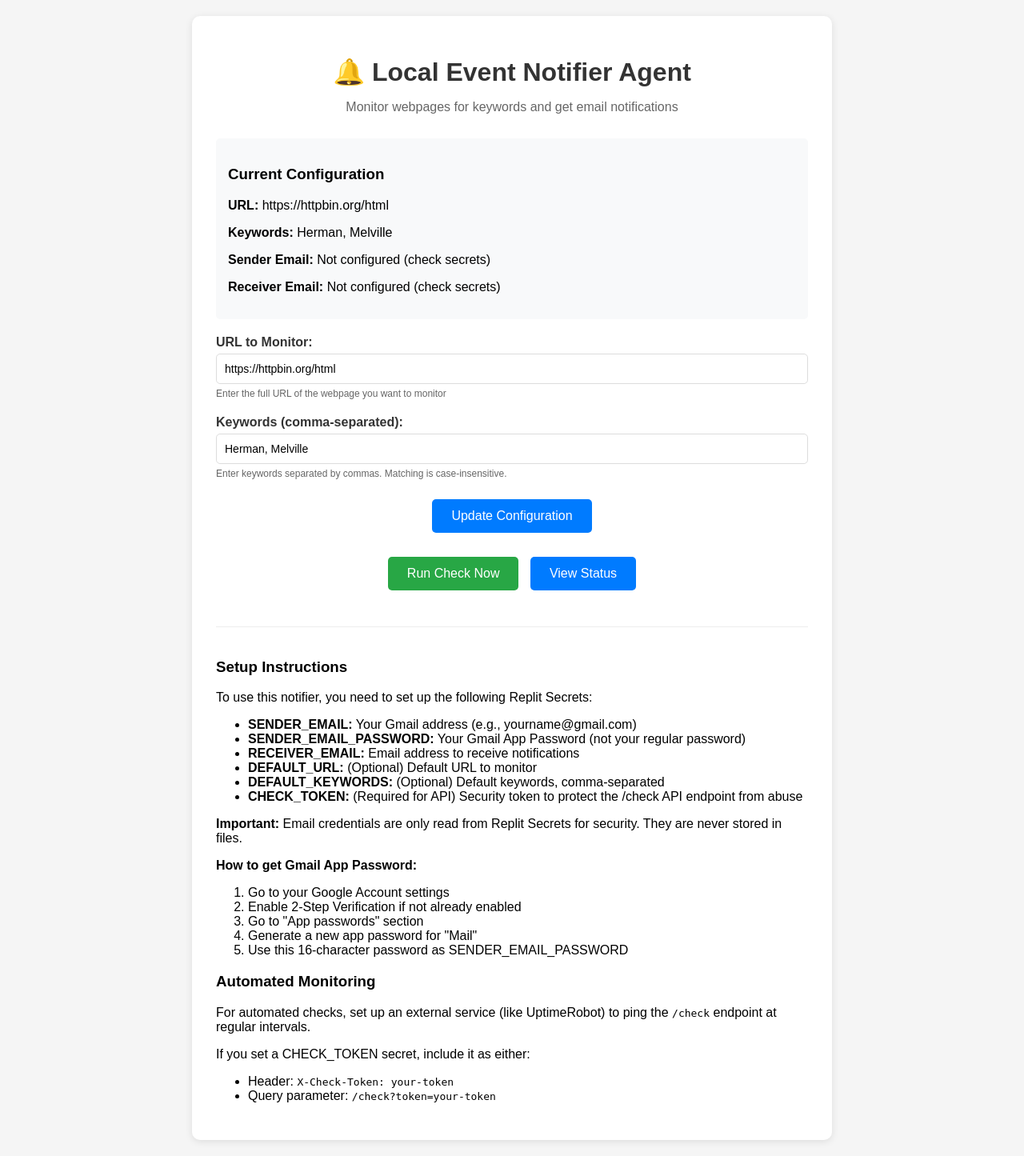
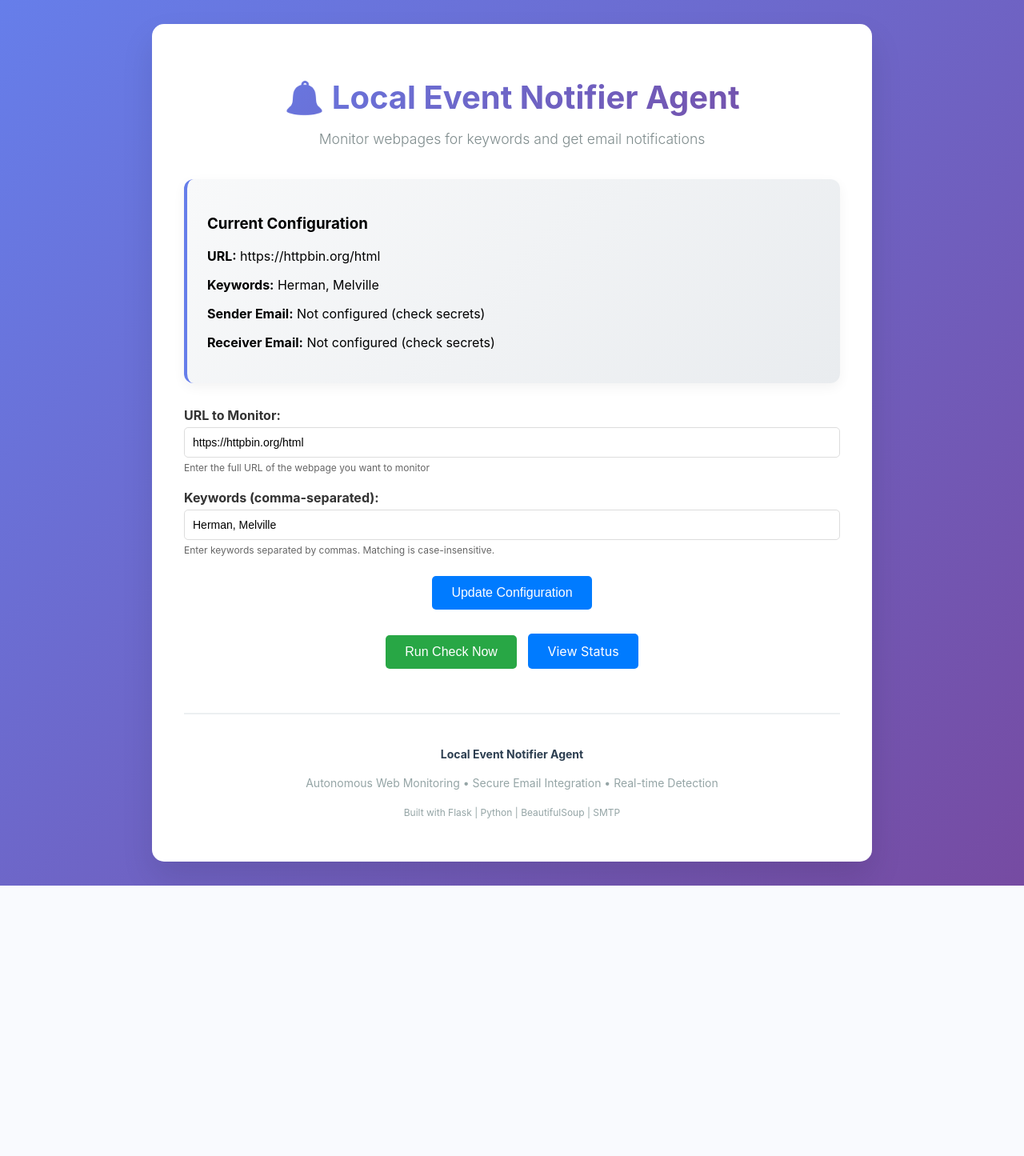
Before and after one commit to aayushman1403/Event-notifier-agentic-ai, a Flask app: page / in a window 1280 px wide. Shown: the whole page at 80% size. After the commit the page ends 1107 px from the top, so only its background shows below. Run offline with Flask 3, Linux system fonts and the light colour scheme.

Commit message:
Enhance the agent's user interface with a more professional and modern design
Refactor templates/index.html to update the UI styling, remove setup instructions, and improve the overall visual presentation.

Replit-Commit-Author: Agent
Replit-Commit-Session-Id: bd1d27d8-c255-439e-8533-2b09efa82513
Replit-Commit-Checkpoint-Type: full_checkpoint
Replit-Commit-Screenshot-Url: https://storage.googleapis.com/screenshot-production-us-central1/1a0a6876-f070-4242-ac68-e6f205ef6b87/bd1d27d8-c255-439e-8533-2b09efa82513/mcPWZq6

```diff
--- a/templates/index.html
+++ b/templates/index.html
@@ -6,27 +6,36 @@
     <title>Local Event Notifier Agent</title>
     <style>
         body {
-            font-family: Arial, sans-serif;
-            max-width: 800px;
+            font-family: -apple-system, BlinkMacSystemFont, 'Segoe UI', Roboto, Oxygen, Ubuntu, Cantarell, sans-serif;
+            max-width: 900px;
             margin: 0 auto;
-            padding: 20px;
-            background-color: #f5f5f5;
+            padding: 30px 20px;
+            background: linear-gradient(135deg, #667eea 0%, #764ba2 100%);
+            min-height: 100vh;
         }
         .container {
             background-color: white;
-            padding: 30px;
-            border-radius: 10px;
-            box-shadow: 0 2px 10px rgba(0,0,0,0.1);
+            padding: 40px;
+            border-radius: 15px;
+            box-shadow: 0 20px 40px rgba(0,0,0,0.1);
+            backdrop-filter: blur(10px);
         }
         h1 {
-            color: #333;
+            color: #2c3e50;
             text-align: center;
-            margin-bottom: 10px;
+            margin-bottom: 15px;
+            font-weight: 700;
+            font-size: 2.5rem;
+            background: linear-gradient(135deg, #667eea, #764ba2);
+            -webkit-background-clip: text;
+            -webkit-text-fill-color: transparent;
         }
         .subtitle {
             text-align: center;
-            color: #666;
-            margin-bottom: 30px;
+            color: #7f8c8d;
+            margin-bottom: 40px;
+            font-size: 1.1rem;
+            font-weight: 300;
         }
         .form-group {
             margin-bottom: 20px;
@@ -97,10 +106,12 @@
             color: #856404;
         }
         .current-config {
-            background-color: #f8f9fa;
-            padding: 15px;
-            border-radius: 5px;
-            margin-bottom: 20px;
+            background: linear-gradient(135deg, #f8f9fa, #e9ecef);
+            padding: 25px;
+            border-radius: 12px;
+            margin-bottom: 30px;
+            border-left: 4px solid #667eea;
+            box-shadow: 0 5px 15px rgba(0,0,0,0.05);
         }
         .help-text {
             font-size: 12px;
@@ -174,35 +185,12 @@
 
         <div id="checkResult"></div>
 
-        <div style="margin-top: 40px; padding-top: 20px; border-top: 1px solid #eee;">
-            <h3>Setup Instructions</h3>
-            <p>To use this notifier, you need to set up the following Replit Secrets:</p>
-            <ul>
-                <li><strong>SENDER_EMAIL:</strong> Your Gmail address (e.g., yourname@gmail.com)</li>
-                <li><strong>SENDER_EMAIL_PASSWORD:</strong> Your Gmail App Password (not your regular password)</li>
-                <li><strong>RECEIVER_EMAIL:</strong> Email address to receive notifications</li>
-                <li><strong>DEFAULT_URL:</strong> (Optional) Default URL to monitor</li>
-                <li><strong>DEFAULT_KEYWORDS:</strong> (Optional) Default keywords, comma-separated</li>
-                <li><strong>CHECK_TOKEN:</strong> (Required for API) Security token to protect the /check API endpoint from abuse</li>
-            </ul>
-            <p><strong>Important:</strong> Email credentials are only read from Replit Secrets for security. They are never stored in files.</p>
-
-            <p><strong>How to get Gmail App Password:</strong></p>
-            <ol>
-                <li>Go to your Google Account settings</li>
-                <li>Enable 2-Step Verification if not already enabled</li>
-                <li>Go to "App passwords" section</li>
-                <li>Generate a new app password for "Mail"</li>
-                <li>Use this 16-character password as SENDER_EMAIL_PASSWORD</li>
-            </ol>
-
-            <h3>Automated Monitoring</h3>
-            <p>For automated checks, set up an external service (like UptimeRobot) to ping the <code>/check</code> endpoint at regular intervals.</p>
-            <p>If you set a CHECK_TOKEN secret, include it as either:</p>
-            <ul>
-                <li>Header: <code>X-Check-Token: your-token</code></li>
-                <li>Query parameter: <code>/check?token=your-token</code></li>
-            </ul>
+        <div style="margin-top: 50px; padding-top: 25px; border-top: 2px solid #ecf0f1; text-align: center;">
+            <div style="color: #95a5a6; font-size: 14px; line-height: 1.6;">
+                <p><strong style="color: #2c3e50;">Local Event Notifier Agent</strong></p>
+                <p>Autonomous Web Monitoring • Secure Email Integration • Real-time Detection</p>
+                <p style="margin-top: 15px; font-size: 12px;">Built with Flask | Python | BeautifulSoup | SMTP</p>
+            </div>
         </div>
     </div>
 
```
Also changed, not shown: 1 other file.
